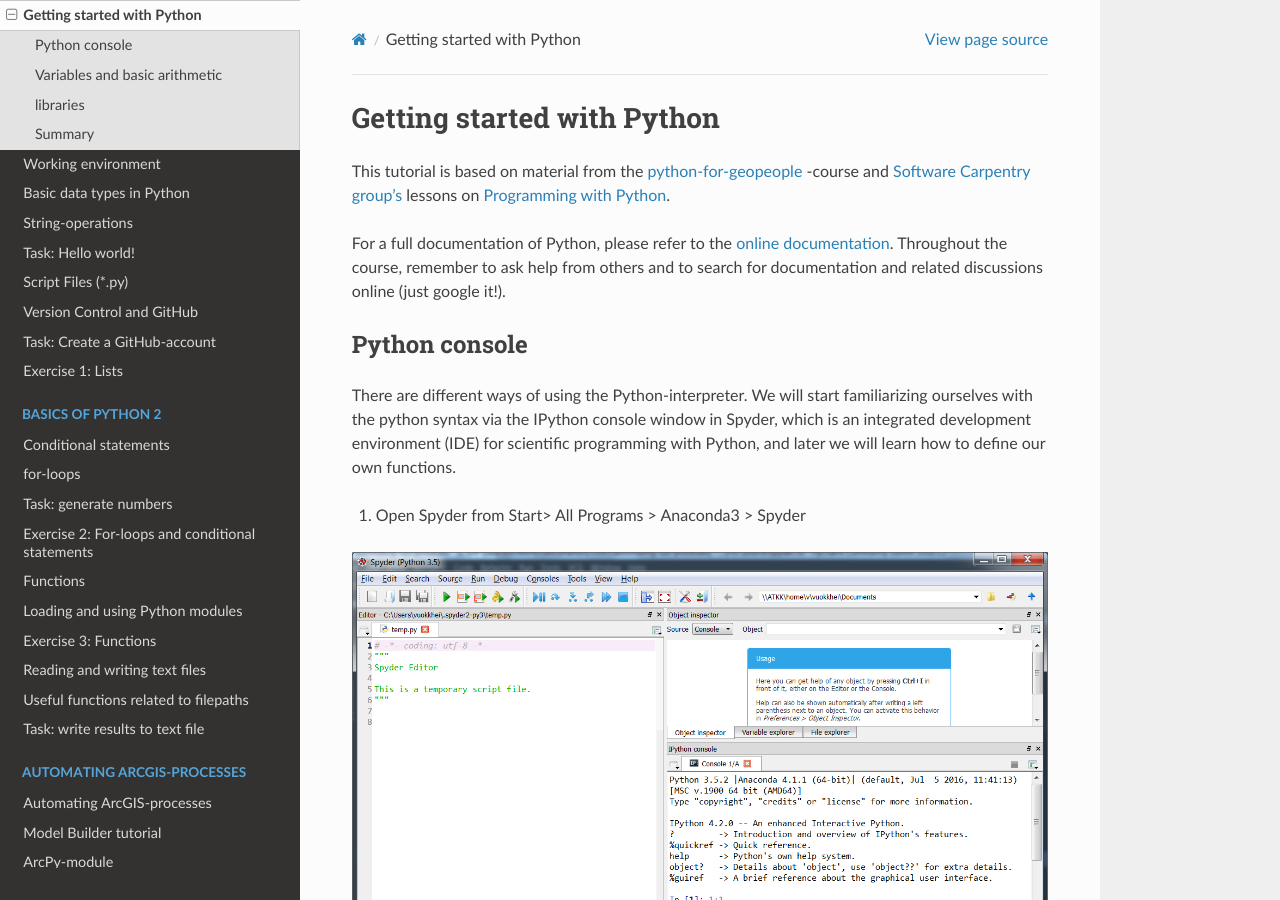
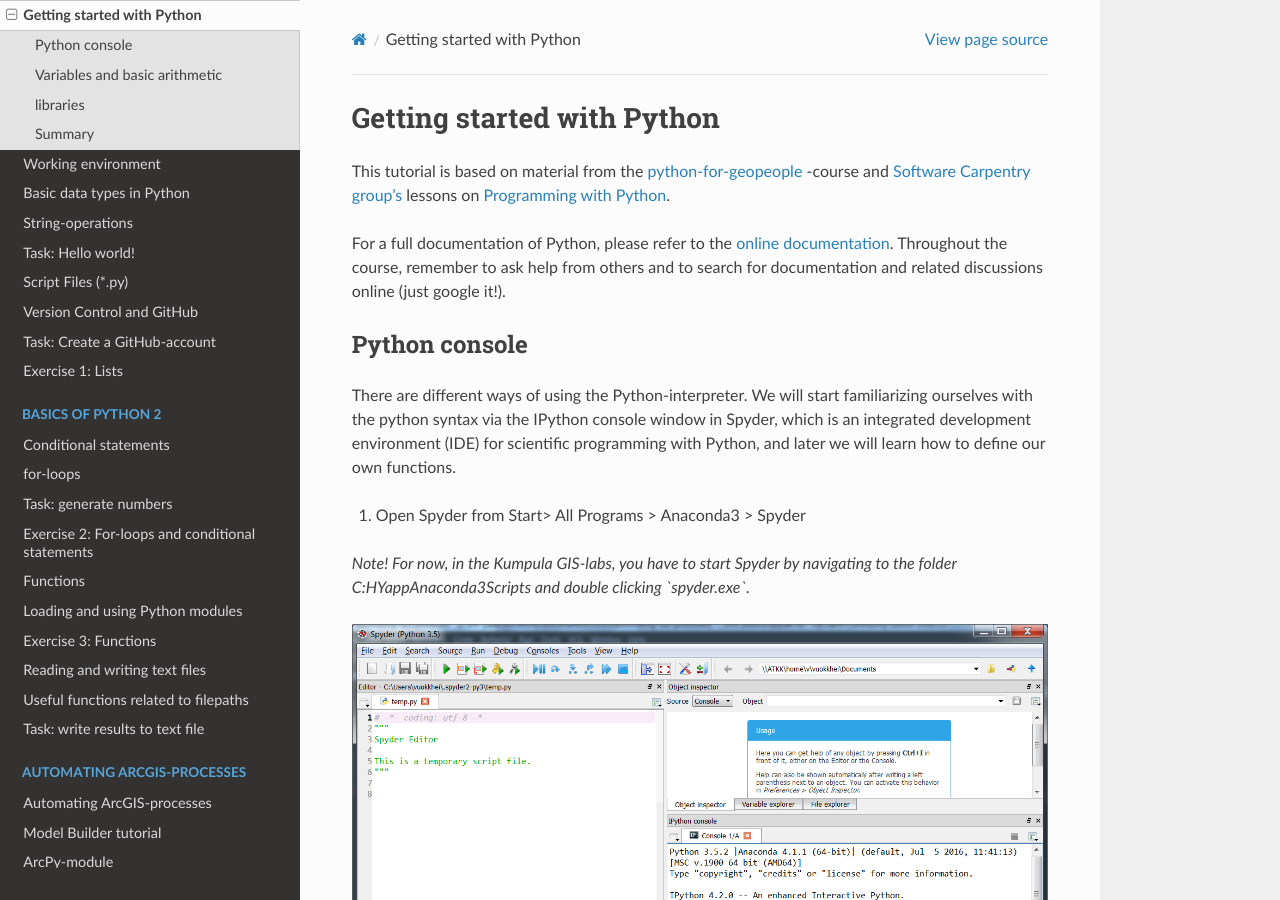
Before and after one commit to Automating-GIS-processes/FEC, a Sphinx documentation site: the page built from source/Day1-Getting-started-with-python.rst, in a window 1280 px wide and 900 px high. Built offline with Sphinx 7.4.7 and the Read the Docs theme 2.0.0, drawn with Linux system fonts in a browser that asks for light colours; pages that are not in the unit, such as notebooks, are missing from menus.

Commit message:
added link to spyder.exe

```diff
--- a/source/Day1-Getting-started-with-python.rst
+++ b/source/Day1-Getting-started-with-python.rst
@@ -15,6 +15,9 @@
 scientific programming with Python, and later we will learn how to define our own functions.
 
 1. Open Spyder from Start> All Programs > Anaconda3 > Spyder
+
+*Note! For now, in the Kumpula GIS-labs, you have to start
+Spyder by navigating to the folder C:\HYapp\Anaconda3\Scripts and double clicking `spyder.exe`.*
 
 
 .. figure:: img/Spyder.png
```
